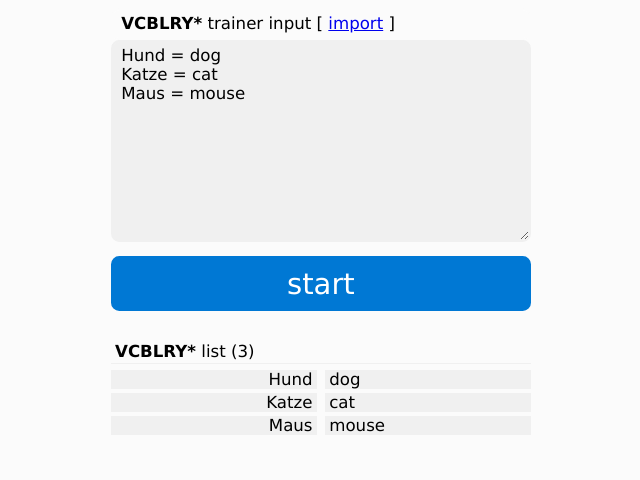
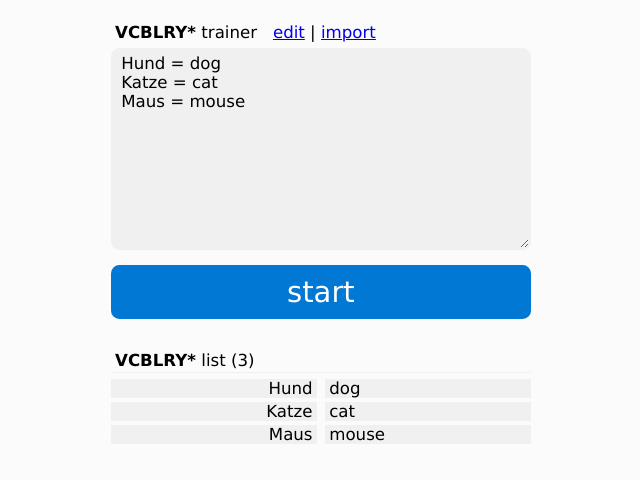
Before and after one commit to gwelt/vcblry_server, a website: page public/index.html in a window 1280 px wide. Both pictures are taken after a click on the link "import". Shown: the whole page, without its empty margins (316-956 px from the left). Drawn offline with Linux system fonts and the light colour scheme; no server answers.

Commit message:
toggle edit-mode

```diff
--- a/public/index.html
+++ b/public/index.html
@@ -37,8 +37,8 @@
 		.optionOK {border: 2px solid #0078D4;background-color:#0078D4;color:#FFF;cursor:pointer; width:72%; float:right;}
 		.optionHELP {border: 2px solid #F0A000;background-color:#F0A000;color:#FFF;cursor:pointer; width:25%; float:left;}
 
-		.label {text-align:left; padding:0.2rem 0.4rem 0.2rem 0.4rem; font-size:0.8rem; color:#000; border: 2px solid #fbfbfb;}
-		select {font-size:1.3rem; padding:0.2rem 0.4rem; margin:0 0 0.2rem 0; background-color:#F0F0F0; color:#000;border: 2px solid #F0F0F0; outline-width: 0;}
+		.label {font-size:0.8rem;width:100%;text-align:left;border-bottom:0px solid #F0F0F0;border-radius:0;margin:1rem 0 0.2rem 0;padding:0.1rem 0.2rem;}
+		select {font-size:1.3rem; padding:0.2rem 0.4rem; margin:0.2rem 0 0.2rem 0; background-color:#F0F0F0; color:#000;border: 2px solid #F0F0F0; outline-width: 0;}
 		textarea {font-size:0.8rem; padding:0.2rem 0.4rem; margin:0rem; background-color:#F0F0F0; color:#000;border: 2px solid #F0F0F0; outline-width: 0;}
 		.vl {}
 		.vlHeader {font-size:0.8rem;width:100%;text-align:left;border-bottom:1px solid #F0F0F0;border-radius:0;margin:1rem 0 0.2rem 0;padding:0.1rem 0.2rem;}
--- a/public/student.js
+++ b/public/student.js
@@ -1,7 +1,6 @@
 var listOfChallenges=[];
 var currentChallenge=undefined;
-var DEFAULT_ID='neue Liste / new list';
-var DEFAULT_TEXT='';//'Hier ist Platz für = This space is for\n deine eigenen Vokabeln = your own vocabulary';
+const DEFAULT={'id':'[ create a new list ]','text':'','placeholder':'Type or paste your vocabulary here.\nDo it like this:\nKatze = cat\nHund = dog'};
 function server_create_new_challenge(list,id) {return create_new_challenge(list,id)}
 function server_get_question(reverse) {let r=currentChallenge.get_question(reverse,config.mc_count); return JSON.parse(r)}
 function server_check(word) {return currentChallenge.check(word)}
@@ -32,7 +31,8 @@ function get(callback) {
 				listOfChallenges.push(server_create_new_challenge(JSON.stringify(i.list),i.id));
 				console.log(i.id,i.list);
 			})
-			listOfChallenges.push(server_create_new_challenge(TXTtoJSON(DEFAULT_TEXT),DEFAULT_ID));
+			listOfChallenges.sort((a,b)=>{return (a.id>b.id)?1:-1});
+			listOfChallenges.push(server_create_new_challenge(TXTtoJSON(DEFAULT.text),DEFAULT.id));
 		}
 		callback();
 	});
@@ -52,6 +52,12 @@ function callAPI(method,apicall,reqobj,callback) {
 function stopwatch(time) {if (typeof time != 'undefined') {return new Date()-time} else {return new Date()}}
 
 function show_start(list,mc,mc_count,rrand,reverse,delay_ok,delay_error) {
+	if (mc!==undefined) {config.mc=mc}
+	if (mc_count!==undefined) {config.mc_count=mc_count}
+	if (rrand!==undefined) {config.rrand=rrand}
+	if (reverse!==undefined) {config.reverse=reverse}
+	if (delay_ok!==undefined) {config.delay_ok=delay_ok}
+	if (delay_error!==undefined) {config.delay_error=delay_error}
 	let optionsList=undefined;
 	// generate optionsList and select currentChallenge
 	if (listOfChallenges.length>0) {
@@ -75,23 +81,21 @@ function show_start(list,mc,mc_count,rrand,reverse,delay_ok,delay_error) {
 		optionsList=sel;
 	}
 	if (list!==undefined) {config.list=list} else {config.list=currentChallenge?LISTtoTXT(currentChallenge.list):'Hund = dog \nKatze = cat \nMaus = mouse'}
-	if (mc!==undefined) {config.mc=mc}
-	if (mc_count!==undefined) {config.mc_count=mc_count}
-	if (rrand!==undefined) {config.rrand=rrand}
-	if (reverse!==undefined) {config.reverse=reverse}
-	if (delay_ok!==undefined) {config.delay_ok=delay_ok}
-	if (delay_error!==undefined) {config.delay_error=delay_error}
 	let s=document.getElementById('stats');
 	s.innerHTML='';
 	let e=document.getElementById('main');
+	e.innerHTML='';//'<div class=label><span style=font-weight:bold>VCBLRY*</span> input</div>';
+	let advanced_options=' <a href=# onclick="ta.hidden=!ta.hidden">edit</a> | <a href=# onclick=open_upload_dialog()>import</a>';
+	e.innerHTML+='<div class=label><span style=font-weight:bold>VCBLRY*</span> trainer &nbsp; '+advanced_options+'</div>';
+	e.innerHTML+='<input id=import hidden type=file accept="application/json,text/plain" onchange="openFile(event,'+((v)=>{ta.value=v;updateVocabularyList();})+')">';
 	let ta=document.createElement('textarea');
 	let vl=document.createElement('div');
 	vl.id='vl';
 	ta.id='ta';
 	ta.rows=10;
 	ta.value=config.list;
-	e.innerHTML='<div class=label><span style=font-weight:bold>VCBLRY*</span> trainer input [ <a href=# onclick=open_upload_dialog()>import</a> ]</div>';
-	e.innerHTML+='<input id=import hidden type=file accept="application/json,text/plain" onchange="openFile(event,'+((v)=>{ta.value=v;updateVocabularyList();})+')">';
+	ta.placeholder=DEFAULT.placeholder;
+	ta.hidden=!currentChallenge?false:(currentChallenge.id!=DEFAULT.id);
 	if (optionsList!=undefined) {
 		let e2=e.appendChild(optionsList);
 		e2.focus();
@@ -105,7 +109,8 @@ function show_start(list,mc,mc_count,rrand,reverse,delay_ok,delay_error) {
 	newBUTTON(e,[],'btn','start',function(){
 		config.list=ta.value;
 		let currentID = document.getElementById('select_list')?document.getElementById('select_list').options[document.getElementById('select_list').selectedIndex].value:undefined;
-		if (currentID==DEFAULT_ID) {currentID = prompt('Please enter a name for this list:','');}
+		if ((currentID==DEFAULT.id)&&(ta.value)) {currentID = prompt('Please enter a name for your new list.\n(If you don\'t give it at name, it will not be saved.)','');}
+		if (currentID==DEFAULT.id) {currentID=null}
 		let currentList = TXTtoJSON(ta.value);
 		currentChallenge = server_create_new_challenge(currentList,currentID);
 
@@ -116,7 +121,7 @@ function show_start(list,mc,mc_count,rrand,reverse,delay_ok,delay_error) {
 		if ((out.id!='')&&(out.id!==null)) {callAPI('POST',window.location.href.replace(/[^/]*$/,'')+'api',out,()=>{
 			get(()=>{
 				// server will delete Challenges with no content - if so, show_start instead of showing no questions
-				if (out.list=='') {show_start()} else {show_question()}
+				if (out.list=='') {currentChallenge=undefined; show_start()} else {show_question()}
 			});
 		})} else {
 			show_question();
@@ -173,7 +178,11 @@ function openFile(event,callback) {
 	reader.readAsText(event.target.files[0]);
 	reader.onload=()=>{callback(reader.result)};
 };
-function open_upload_dialog() {document.getElementById('import').click()}
+function open_upload_dialog() {
+	// select the last element of options-list (which always is the "create-new"-option)
+	document.getElementById('select_list')[document.getElementById('select_list').options.length-1].fkt();
+	document.getElementById('import').click();
+}
 
 function show_stats(s) {
 	if (s==undefined) {s=server_get_stats()}
```
